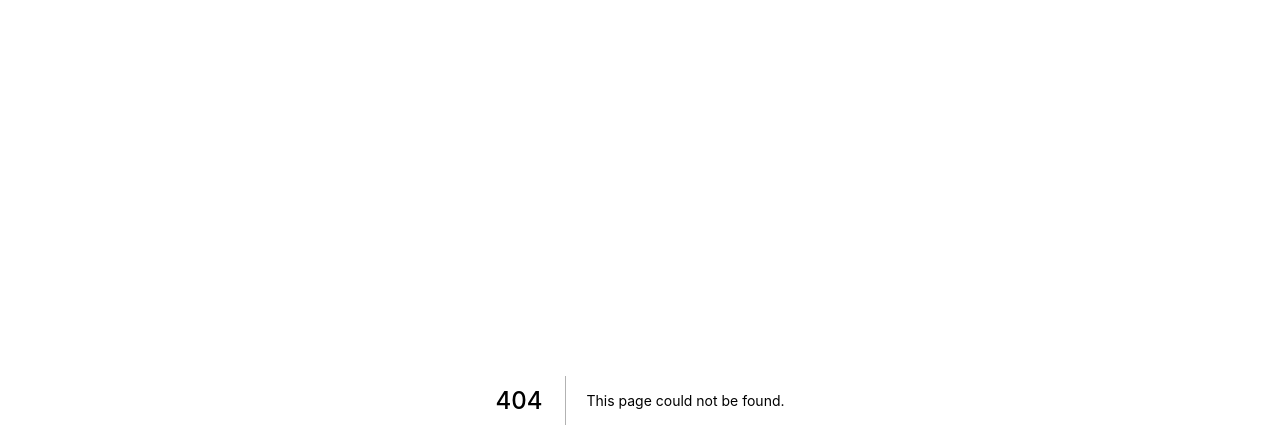
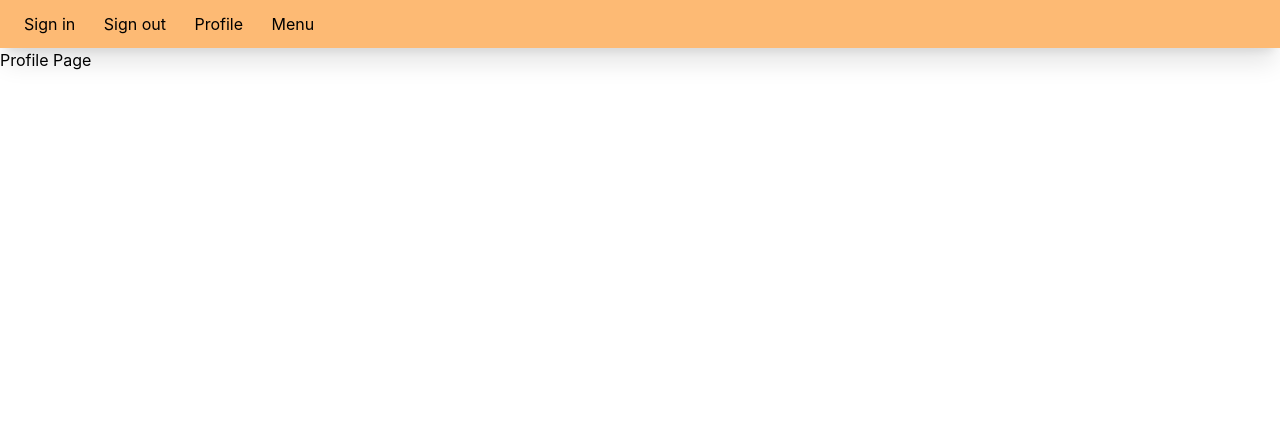
Before and after one commit to aliniazmandian/next.js-practice, a Next.js app: page /profile in a window 1280 px wide. Before the commit this address had no page. Shown: the top 448 px of the page. Built offline with nearby package versions, Linux system fonts and the light colour scheme.

Commit message:
profile page added

```diff
--- /dev/null
+++ b/pages/api/auth/[...nextauth.js
@@ -0,0 +1,13 @@
+import NextAuth from "next-auth"
+import GithubProvider from "next-auth/providers/github"
+export const authOptions = {
+  // Configure one or more authentication providers
+  providers: [
+    GithubProvider({
+      clientId: process.env.GITHUB_ID,
+      clientSecret: process.env.GITHUB_SECRET,
+    }),
+    // ...add more providers here
+  ],
+}
+export default NextAuth(authOptions)
--- a/pages/index.js
+++ b/pages/index.js
@@ -147,7 +147,8 @@ const editItemHandler=(itemId)=>{
 
 
  if (isLoading){
-  return <div> loading . . .</div>
+
+  return <Layout> <div className="pt-12" > loading . . .</div></Layout>
  }
 
   return (
--- /dev/null
+++ b/pages/profile.js
@@ -0,0 +1,16 @@
+import React from 'react'
+import Layout from '../layout/layout'
+
+function Profile() {
+  return (
+
+    <Layout>
+  <div className='pt-12' >
+    Profile Page
+    </div>
+    </Layout>
+
+  )
+}
+
+export default Profile
```
